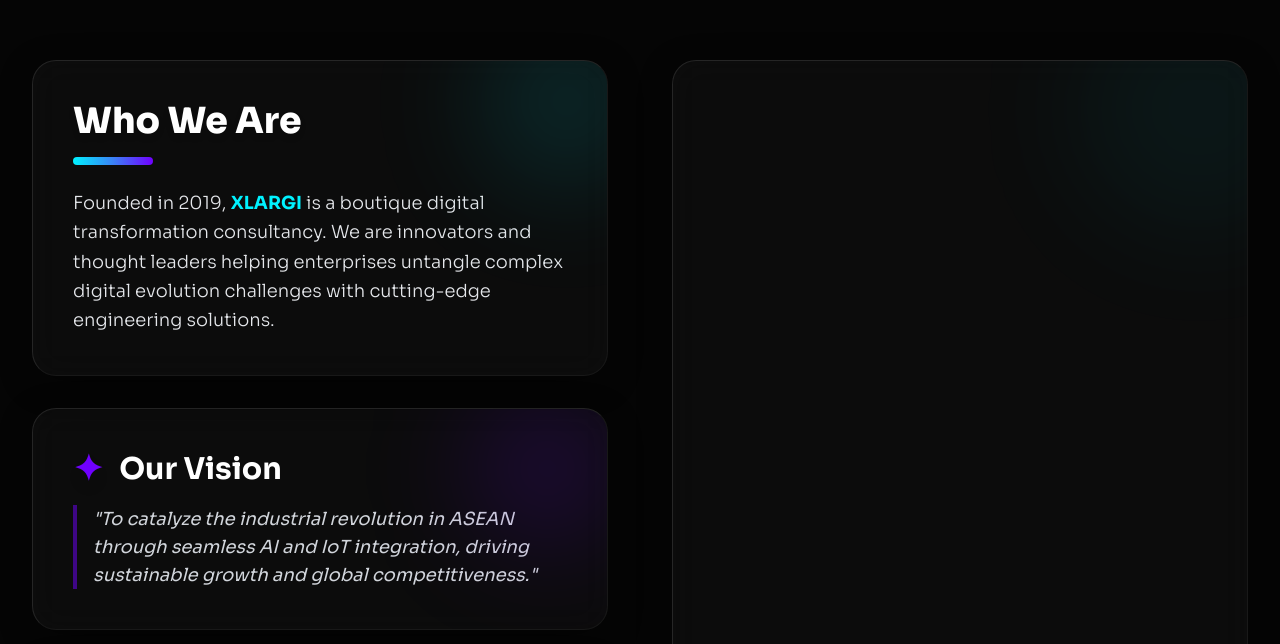
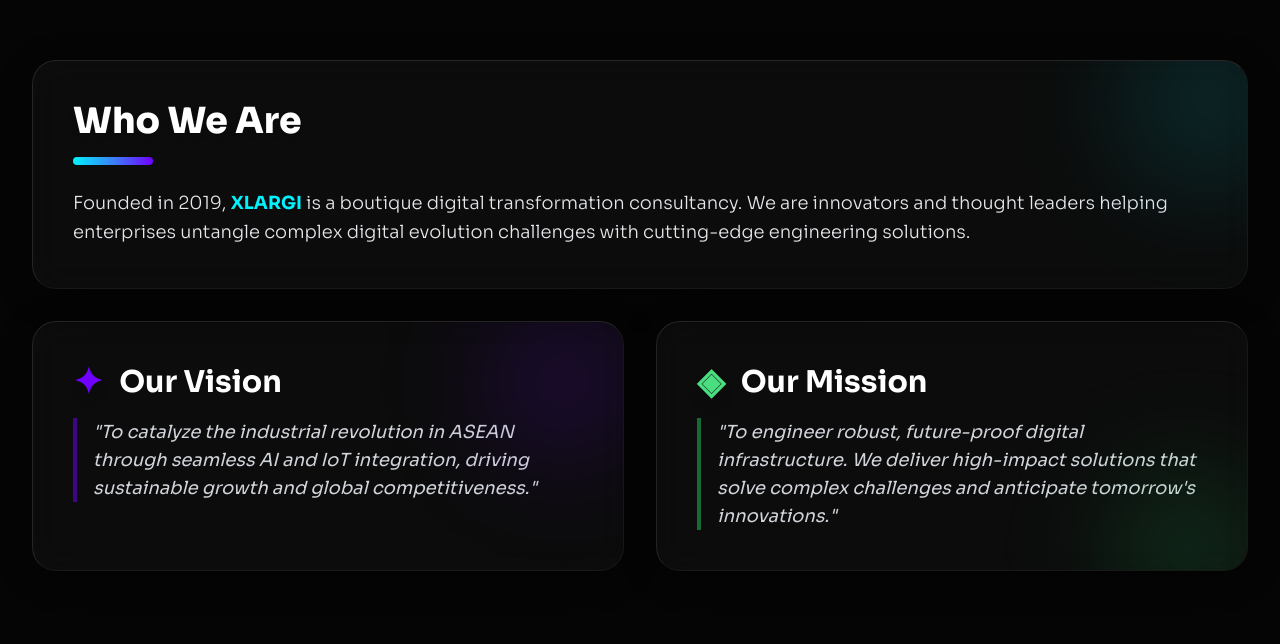
Before and after one commit to calebxlargi/xlargi-website, a React (Vite) app: page / in a window 1280 px wide. Shown: the part 836-1480 px from the top of the page. Built offline with nearby package versions, Linux system fonts and the light colour scheme.

Commit message:
Update App.jsx

```diff
--- a/App.jsx
+++ b/App.jsx
@@ -238,10 +238,9 @@
         <div className="absolute right-0 top-1/4 w-[600px] h-[600px] bg-secondary/10 rounded-full blur-[120px] -z-10"></div>
 
         <div className="max-w-7xl mx-auto px-4 sm:px-6 lg:px-8">
-          <div className="grid grid-cols-1 lg:grid-cols-2 gap-16 items-start">
-            <div className="reveal w-full space-y-8">
+          <div className="reveal w-full grid grid-cols-1 md:grid-cols-2 gap-8">
 
-              <div className="glass-card p-10 rounded-3xl border border-white/10 relative overflow-hidden group hover:scale-[1.02] transition-transform duration-300">
+            <div className="glass-card p-10 rounded-3xl border border-white/10 relative overflow-hidden group hover:scale-[1.02] transition-transform duration-300 md:col-span-2">
               <div className="absolute inset-0 bg-gradient-to-br from-primary/20 to-transparent opacity-0 group-hover:opacity-100 transition-opacity duration-500"></div>
               <div className="absolute -top-10 -right-10 w-40 h-40 bg-primary/30 rounded-full blur-3xl animate-pulse"></div>
               <h2 className="text-4xl font-extrabold mb-4 text-white drop-shadow-md">Who We Are</h2>
@@ -273,16 +272,6 @@
               </p>
             </div>
 
-            </div>
-
-            <div className="relative reveal delay-200 h-full">
-              <div className="glass-card p-8 rounded-3xl border-l-4 border-primary relative overflow-hidden h-full flex flex-col justify-center min-h-[500px]">
-                <div className="absolute top-0 right-0 w-64 h-64 bg-primary/10 rounded-full blur-3xl -mr-20 -mt-20 animate-pulse"></div>
-                <div className="absolute bottom-0 left-0 w-64 h-64 bg-secondary/10 rounded-full blur-3xl -ml-20 -mb-20 animate-pulse delay-700"></div>
-
-                {/* Logo removed previously, keeping the container for layout balance if desired or empty */}
-              </div>
-            </div>
           </div>
         </div>
       </section>
```
Lines whose indentation alone changed are shown as unchanged.
